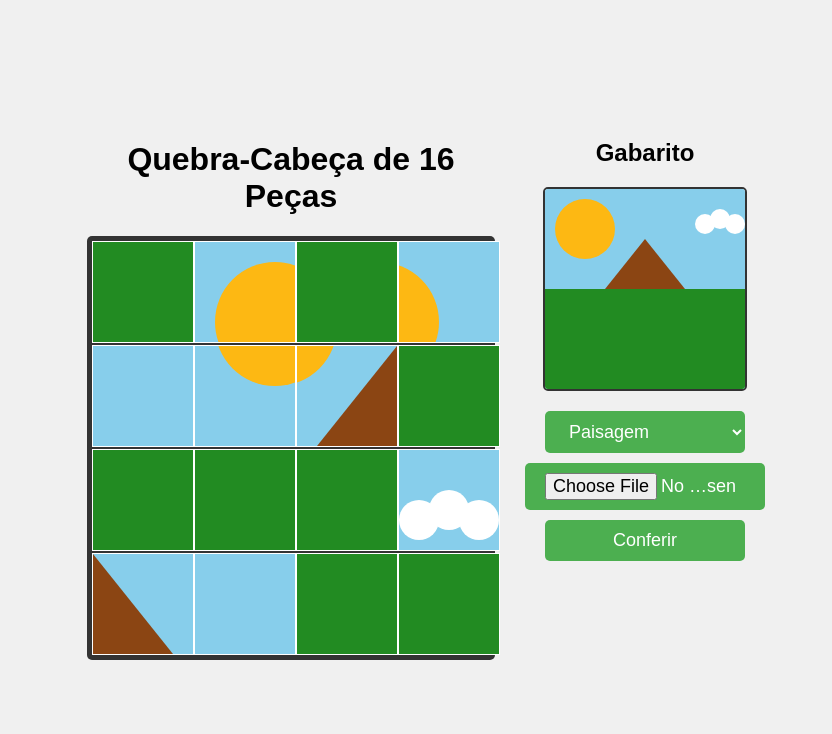
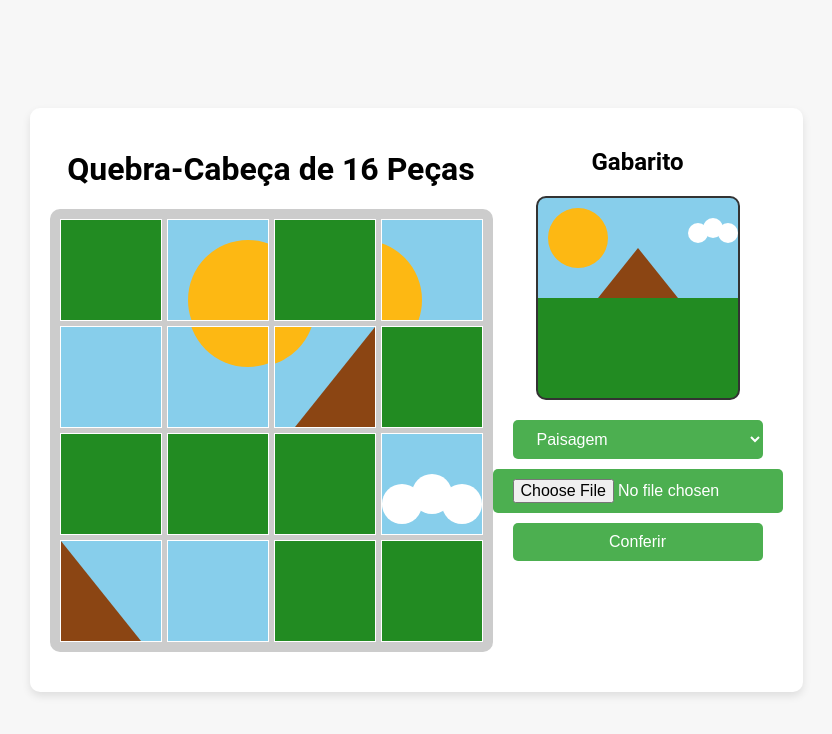
Before and after one commit to TamLeal/puzzle, a React (Vite) app: page / in a window 1280 px wide. Shown: the top 734 px of the page, without its empty margins (224-1056 px from the left). Built offline with nearby package versions, Linux system fonts and the light colour scheme.

Commit message:
back panel

```diff
--- a/src/App.css
+++ b/src/App.css
@@ -4,30 +4,37 @@ body {
   align-items: center;
   height: 100vh;
   margin: 0;
-  background-color: #f0f0f0;
-  font-family: Arial, sans-serif;
+  background-color: #f7f7f7;
+  font-family: 'Roboto', sans-serif;
 }
 
 .container {
   display: flex;
-  gap: 50px;
+  flex-wrap: wrap;
+  gap: 20px;
   align-items: flex-start;
   position: relative;
+  max-width: 1200px;
+  margin: auto;
+  padding: 20px;
+  box-shadow: 0 4px 8px rgba(0, 0, 0, 0.1);
+  background-color: white;
+  border-radius: 10px;
 }
 
 .jogo {
   text-align: center;
-  width: 408px;
+  flex: 1;
 }
 
 .tabuleiro {
   display: grid;
-  grid-template-columns: repeat(4, 100px);
-  grid-gap: 2px;
+  grid-template-columns: repeat(4, 1fr);
+  grid-gap: 5px;
   margin: 20px auto;
-  background-color: #333;
-  padding: 5px;
-  border-radius: 5px;
+  background-color: #ccc;
+  padding: 10px;
+  border-radius: 10px;
   box-sizing: border-box;
 }
 
@@ -37,11 +44,12 @@ body {
   background-size: 400px 400px;
   border: 1px solid #fff;
   cursor: pointer;
-  transition: transform 0.3s ease;
+  transition: transform 0.3s ease, box-shadow 0.3s ease;
 }
 
 .peca:hover {
   transform: scale(1.05);
+  box-shadow: 0 4px 8px rgba(0, 0, 0, 0.2);
 }
 
 .selecionada {
@@ -49,52 +57,52 @@ body {
 }
 
 .mensagem {
-  position: absolute;
-  bottom: -50px;
-  left: 0;
-  width: 100%;
   text-align: center;
   font-size: 18px;
   font-weight: bold;
   height: 50px;
+  margin-top: 20px;
 }
 
 .gabarito-container {
   display: flex;
   flex-direction: column;
   align-items: center;
-  width: 200px;
+  width: 250px;
 }
 
 .gabarito {
   width: 200px;
   height: 200px;
+  position: relative;
   border: 2px solid #333;
-  border-radius: 5px;
+  border-radius: 10px;
   overflow: hidden;
   margin-bottom: 20px;
+  background-size: contain;
+  background-position: center;
+  background-repeat: no-repeat;
 }
 
-.gabarito svg {
-  width: 100%;
-  height: 100%;
-}
-
-select, button, input[type="file"] {
+select,
+button,
+input[type="file"] {
   width: 100%;
   padding: 10px 20px;
-  font-size: 18px;
+  font-size: 16px;
   cursor: pointer;
   background-color: #4CAF50;
   color: white;
   border: none;
   border-radius: 5px;
-  transition: background-color 0.3s;
+  transition: background-color 0.3s, transform 0.3s;
   margin-bottom: 10px;
 }
 
-select:hover, button:hover {
+select:hover,
+button:hover {
   background-color: #45a049;
+  transform: translateY(-2px);
 }
 
 .vitoria {
@@ -121,29 +129,3 @@ select:hover, button:hover {
 .celebracao {
   animation: celebracao 0.5s ease infinite;
 }
-
-/* ... (mantenha os estilos anteriores) ... */
-
-.gabarito {
-  width: 200px;
-  height: 200px;
-  border: 2px solid #333;
-  border-radius: 5px;
-  overflow: hidden;
-  margin-bottom: 20px;
-}
-
-.gabarito svg {
-  width: 100%;
-  height: 100%;
-}
-
-.gabarito-imagem {
-  width: 100%;
-  height: 100%;
-  background-size: contain;
-  background-position: center;
-  background-repeat: no-repeat;
-}
-
-/* ... (mantenha os estilos restantes) ... */
--- a/src/App.jsx
+++ b/src/App.jsx
@@ -126,7 +126,6 @@ function App() {
               className={`peca ${pecaSelecionada === peca ? 'selecionada' : ''}`}
               style={{
                 backgroundImage: `url("${imagemAtualUrl}")`,
-                backgroundSize: '400px 400px',
                 backgroundPosition: `${-(peca.posicaoOriginal % 4) * 100}px ${-Math.floor(peca.posicaoOriginal / 4) * 100}px`
               }}
               onClick={() => trocarPeca(peca)}
@@ -136,13 +135,10 @@ function App() {
       </div>
       <div className="gabarito-container">
         <h2>Gabarito</h2>
-        <div className="gabarito">
-          {imagemPersonalizada ? (
-            <div className="gabarito-imagem" style={{backgroundImage: `url("${imagemPersonalizada}")`}} />
-          ) : (
-            <div dangerouslySetInnerHTML={{ __html: imagens[imagemAtual] }} />
-          )}
-        </div>
+        <div
+          className="gabarito"
+          style={{ backgroundImage: `url(${imagemAtualUrl})` }}
+        ></div>
         <select onChange={(e) => mudarImagem(e.target.value)} value={imagemAtual}>
           <option value="paisagem">Paisagem</option>
           <option value="gato">Gato</option>
```
